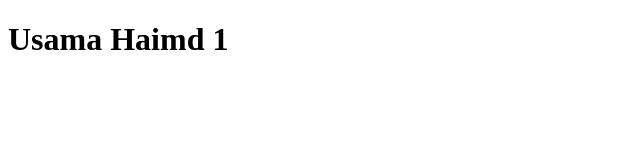
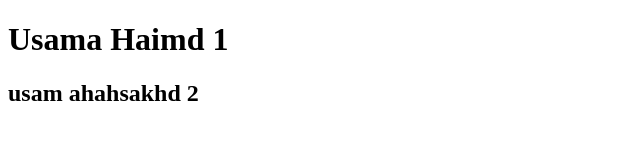
Before and after one commit to Usama-Balghari/videono6chai, a website: page index.html in a window 1280 px wide. Shown: the whole page, without its empty margins (0-640 px from the left). Drawn offline with Linux system fonts and the light colour scheme.

Commit message:
new beansa 1

```diff
--- a/index.html
+++ b/index.html
@@ -7,5 +7,6 @@
 </head>
 <body>
     <h1>Usama Haimd 1</h1>
+    <h2>usam ahahsakhd 2</h2>
 </body>
 </html>
```
